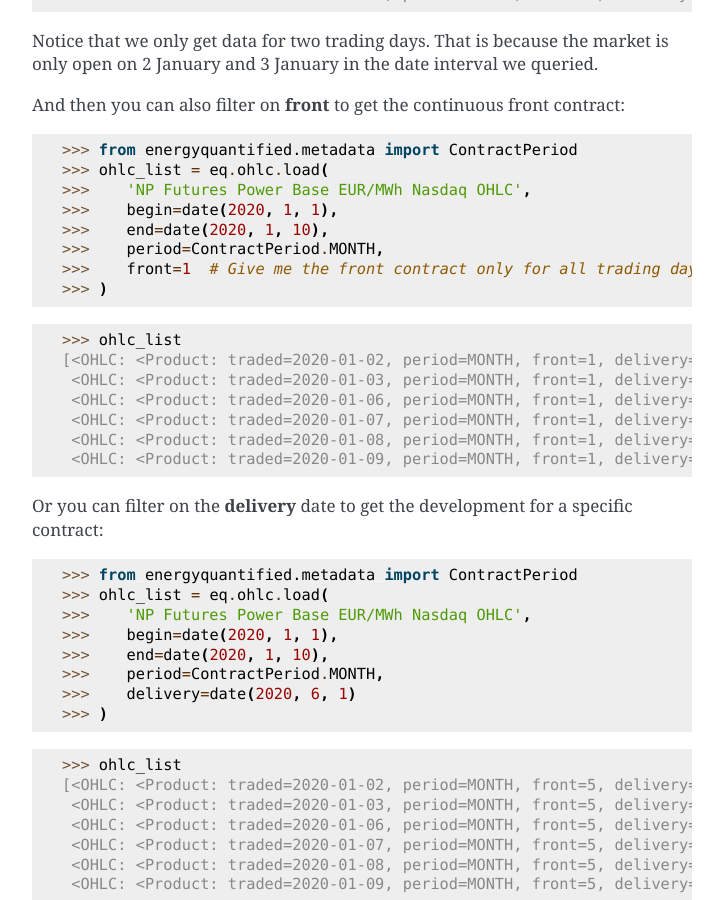
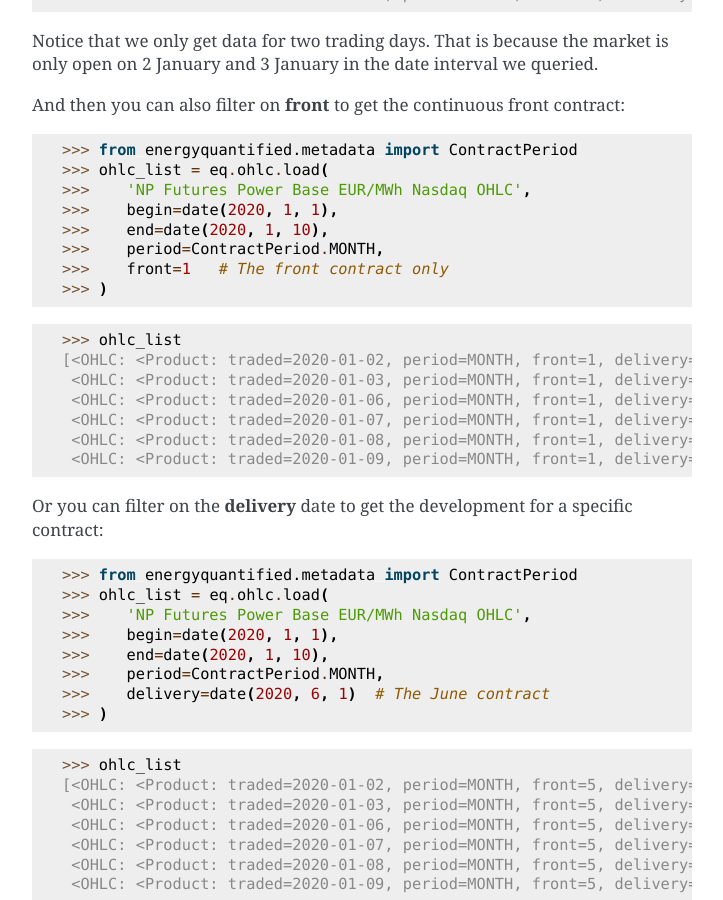
Before and after one commit to energyquantified/eq-python-client, a Sphinx documentation site: the page built from docs/userguide/ohlc.rst, in a window 1280 px wide and 900 px high, scrolled down 2400 px. Shown: the whole window, without its empty margins (388-1111 px from the left). Built offline with Sphinx 7.4.7, drawn with Linux system fonts in a browser that asks for light colours; some of the changed text lies outside the part shown.

Commit message:
Minor tweaks in documentation

```diff
--- a/CHANGELOG.rst
+++ b/CHANGELOG.rst
@@ -8,7 +8,7 @@ Introducing support for OHLC data (open, high, low, close).
 
 **Improvements**
 
-- Implement operations in the OHLC API: ``latest()``. ``load()``,
+- Implement operations in the OHLC API: ``load()``, ``latest()``.
   ``load_delivery_as_timeseries()``, and ``load_front_as_timeseries()``
 - Add data and metadata classes for OHLC: ``OHLCField``, ``ContractPeriod``,
   ``Product``, ``OHLC``, ``OHLCList``, and ``Contract``.
--- a/docs/userguide/ohlc.rst
+++ b/docs/userguide/ohlc.rst
@@ -94,7 +94,7 @@ You can also filter on **period**. Say that we only want monthly contracts:
    >>>    'NP Futures Power Base EUR/MWh Nasdaq OHLC',
    >>>    begin=date(2020, 1, 1),
    >>>    end=date(2020, 1, 6),
-   >>>    period=ContractPeriod.MONTH # Only monthly contracts
+   >>>    period=ContractPeriod.MONTH  # Only monthly contracts
    >>> )
 
 Which will give you:
@@ -124,7 +124,7 @@ And then you can also filter on **front** to get the continuous front contract:
    >>>    begin=date(2020, 1, 1),
    >>>    end=date(2020, 1, 10),
    >>>    period=ContractPeriod.MONTH,
-   >>>    front=1  # Give me the front contract only for all trading days
+   >>>    front=1   # The front contract only
    >>> )
 
    >>> ohlc_list
@@ -144,7 +144,7 @@ contract:
    >>>    begin=date(2020, 1, 1),
    >>>    end=date(2020, 1, 10),
    >>>    period=ContractPeriod.MONTH,
-   >>>    delivery=date(2020, 6, 1)
+   >>>    delivery=date(2020, 6, 1)  # The June contract
    >>> )
 
    >>> ohlc_list
```
Also changed, not shown: other parts of docs/userguide/ohlc.rst (+1 -1 lines).
